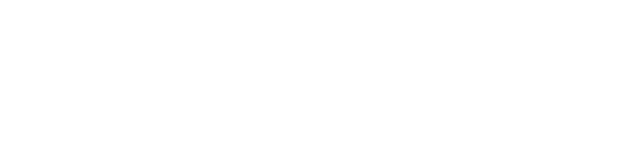
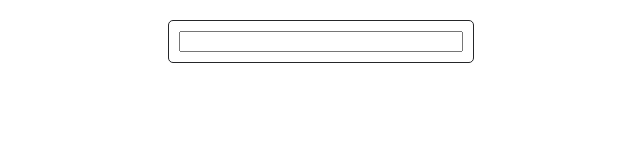
Before and after one commit to NandoBaroni/web-challenge, a website: page html-forms_personal-profile-form-2/index.html in a window 1280 px wide. Shown: the whole page, without its empty margins (319-959 px from the left). Drawn offline with Linux system fonts and the light colour scheme.

Commit message:
started the challenge

```diff
--- a/html-forms_personal-profile-form-2/index.html
+++ b/html-forms_personal-profile-form-2/index.html
@@ -9,5 +9,7 @@
     <title>Personal Profile Form</title>
     <link rel="stylesheet" href="./css/styles.css" />
   </head>
-  <body></body>
+  <body>
+    <form><input type="text" /></form>
+  </body>
 </html>
```
